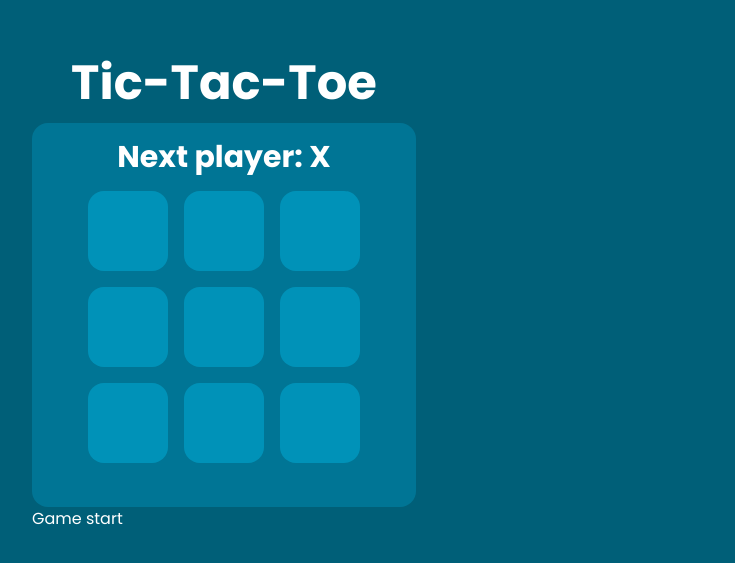
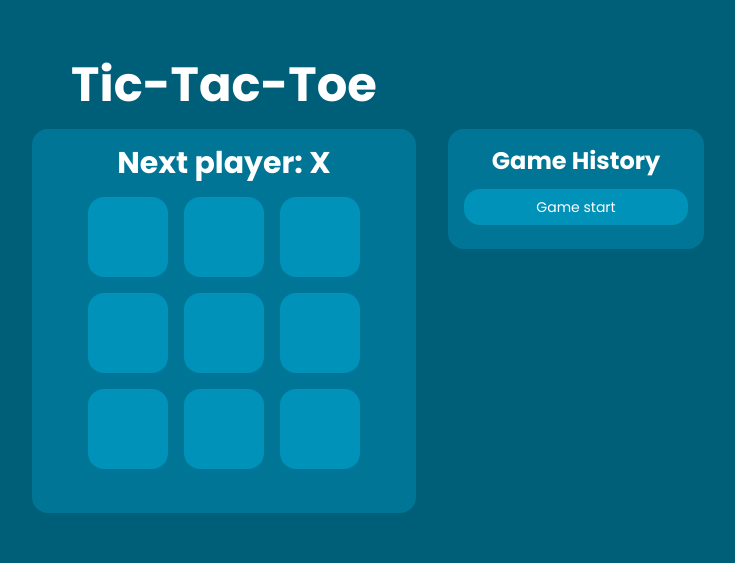
Before and after one commit to ElloRabyndra/mini-games, a React (Vite) app: page / in a window 1280 px wide. Shown: the part 113-676 px from the top of the page, without its empty margins (416-1151 px from the left). Built offline with nearby package versions, Linux system fonts and the light colour scheme.

Commit message:
feat: update info section UI

```diff
--- a/src/Game.jsx
+++ b/src/Game.jsx
@@ -23,14 +23,12 @@ export default function Game() {
   return (
     <main className="game">
       <header>
-        <h1 className="m-4 text-center text-4xl md:text-5xl font-bold ">
+        <h1 className="m-2 lg:m-5 text-center text-3xl lg:text-5xl font-bold ">
           Tic-Tac-Toe
         </h1>
       </header>
-      <section className="game-board">
+      <section className="relative space-y-5">
         <Board xIsNext={xIsNext} squares={currentSquares} onPlay={handlePlay} />
-      </section>
-      <section className="game-info">
         <Info history={history} jumpTo={jumpTo} />
       </section>
     </main>
--- a/src/components/Board.jsx
+++ b/src/components/Board.jsx
@@ -20,9 +20,9 @@ export default function Board({ xIsNext, squares, onPlay }) {
   }
 
   return (
-    <section className="size-80 md:size-96 p-4 bg-secondary rounded-2xl">
-      <h1 className="text-center text-2xl md:text-3xl font-bold">{status}</h1>
-      <div className="p-4 flex flex-wrap justify-center items-center gap-4">
+    <section className="size-80 lg:size-96 p-4 bg-secondary rounded-2xl">
+      <h1 className="text-center text-2xl lg:text-3xl font-bold">{status}</h1>
+      <main className="p-4 flex flex-wrap justify-center items-center gap-4">
         <Square value={squares[0]} onSquereClick={() => handleClick(0)} />
         <Square value={squares[1]} onSquereClick={() => handleClick(1)} />
         <Square value={squares[2]} onSquereClick={() => handleClick(2)} />
@@ -32,7 +32,7 @@ export default function Board({ xIsNext, squares, onPlay }) {
         <Square value={squares[6]} onSquereClick={() => handleClick(6)} />
         <Square value={squares[7]} onSquereClick={() => handleClick(7)} />
         <Square value={squares[8]} onSquereClick={() => handleClick(8)} />
-      </div>
+      </main>
     </section>
   );
 }
--- a/src/components/Info.jsx
+++ b/src/components/Info.jsx
@@ -2,17 +2,34 @@ export default function Info({ history, jumpTo }) {
   const moves = history.map((squares, move) => {
     let description = "";
     if (move > 0) {
-      description = "Move #" + move;
+      description = "Move " + move;
     } else {
       description = "Game start";
     }
 
     return (
-      <li key={move}>
+      <li
+        key={move}
+        className="p-2 text-center bg-tertiary rounded-2xl hover:border-1 hover:border-main"
+      >
         <button onClick={() => jumpTo(move)}>{description}</button>
       </li>
     );
   });
 
-  return <ol>{moves}</ol>;
+  const [gameStart, ...movesWithoutStart] = moves;
+
+  return (
+    <section className="bg-secondary w-80 lg:w-64 h-max mx-auto p-4 rounded-2xl space-y-3 lg:absolute top-0 -right-72">
+      <h1 className="text-center text-xl md:text-2xl font-bold">
+        Game History
+      </h1>
+      <ol className="space-y-2 text-sm">
+        <header>{gameStart}</header>
+        <main className="grid grid-cols-3 gap-2">
+        {movesWithoutStart}
+        </main>
+      </ol>
+    </section>
+  );
 }
--- a/src/components/Squere.jsx
+++ b/src/components/Squere.jsx
@@ -1,6 +1,6 @@
 export default function Square({ value, onSquereClick }) {
   return (
-    <button className="text-white size-16 md:size-20 bg-tertiary rounded-2xl hover:border-2 hover:border-main active:border-light text-2xl md:text-4xl font-bold" onClick={onSquereClick}>
+    <button className="text-white size-16 lg:size-20 bg-tertiary rounded-2xl hover:border-2 hover:border-main active:border-light text-2xl lg:text-4xl font-bold" onClick={onSquereClick}>
       {value}
     </button>
   );
```
